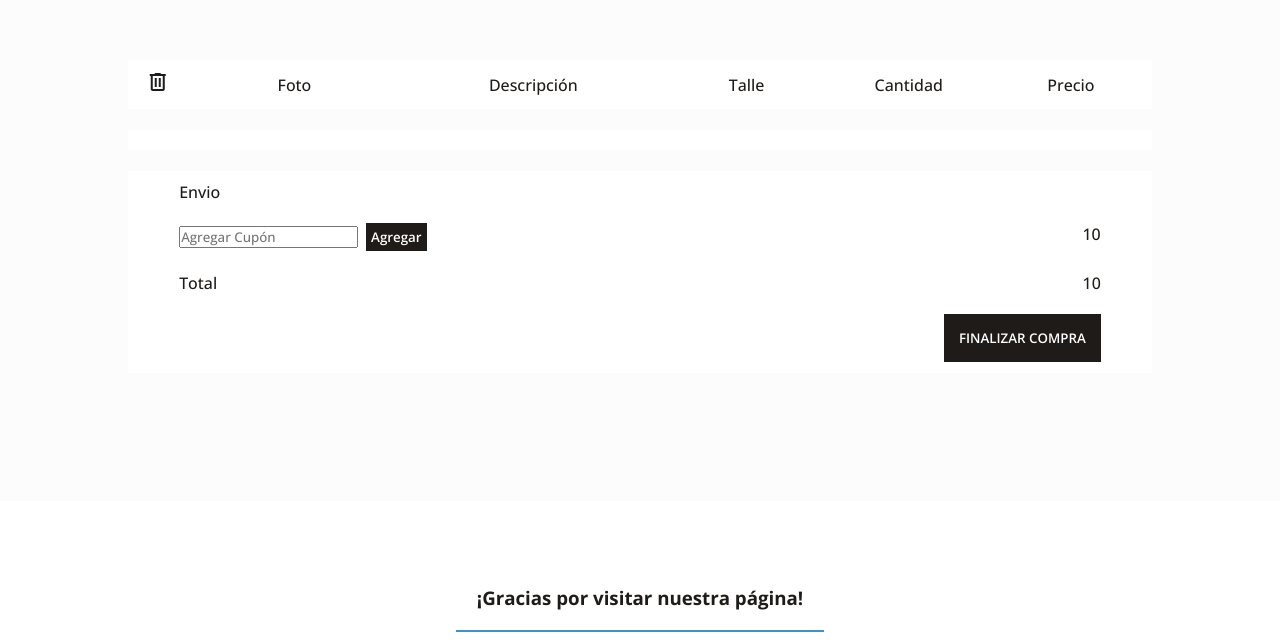
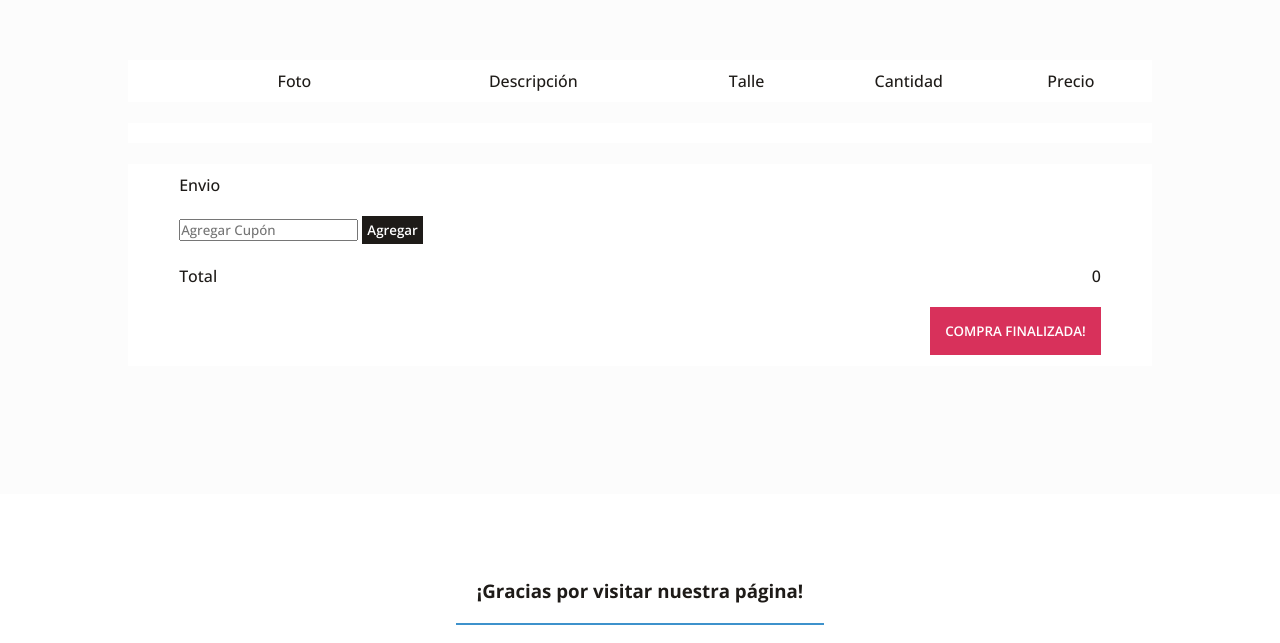
Before and after one commit to JMartin79-web/Proyecto-JS, a website: page paginas/carrito.html in a window 1280 px wide. Both pictures are taken after a click on the button "FINALIZAR COMPRA". Shown: the part 138-781 px from the top of the page. Drawn offline with nearby package versions, Linux system fonts and the light colour scheme.

Commit message:
Entrega desafío Incorporar Librerías

```diff
--- a/paginas/carrito.html
+++ b/paginas/carrito.html
@@ -66,8 +66,7 @@
 
 
     <section class="carrito__head">
-        <div class="carrito__head__div1">
-            <span class="material-symbols-outlined">delete</span></div>
+        <div class="carrito__head__div1"></div>
         <div class="carrito__head__div2"><p>Foto</p></div>
         <div class="carrito__head__div3"><p>Descripción</p></div>
         <div class="carrito__head__div4"><p>Talle</p></div>
@@ -91,14 +90,14 @@
 
     <section class="carrito__cupon">
         <div class="carrito__cupon__div1">
-            <input type="text" name="cupon" id="agregar_cupon" placeholder="Agregar Cupón">
-            <button type="submit">Agregar</button>
+            <input type="text" name="cupon" placeholder="Agregar Cupón" id="codigo-cupon">
+            <button id="agregar_cupon">Agregar</button>
         </div>
-        <div class="carrito__cupon__div2"></div>
+        <div class="carrito__cupon__div2"><p id="cupon_invalido"></p></div>
         <div class="carrito__cupon__div3"></div>
         <div class="carrito__cupon__div4"></div>
         <div class="carrito__cupon__div5"></div>
-        <div class="carrito__cupon__div6"><p id="cupon-num">10</p></div>
+        <div class="carrito__cupon__div6"><p id="cupon-num"></p></div>
 
     </section>
 
@@ -108,7 +107,7 @@
         <div class="carrito__total__div3"></div>
         <div class="carrito__total__div4"></div>
         <div class="carrito__total__div5"></div>
-        <div class="carrito__total__div6"><p id="total-num">10</p></div>
+        <div class="carrito__total__div6"><p id="total-num"></p></div>
     </section>
 
     <section class="carrito__finalizar">
@@ -166,7 +165,7 @@
 
 
         <div class="body-row carrito__body__div__row1">
-            <button class="btn-carrito-delete"><span class="material-symbols-outlined">delete</span></button>
+            <span class="material-symbols-outlined btn-carrito-delete">delete</span>
         </div>
         <div class="body-row carrito__body__div__row2"><img class="img_carrito"></div>
         <div class="body-row carrito__body__div__row3"><p></p></div>
--- a/src/carrito.js
+++ b/src/carrito.js
@@ -1,15 +1,17 @@
 arrayCarrito = []
-
 
 // RECORREMOS EL STORAGE
 for(let i = 0; i< localStorage.length; i++){
     let key = localStorage.key(i)
     clave = key
     console.log(clave)
-    let producto = JSON.parse(localStorage.getItem(key))
+    //
 
     // Si la clave(es decir el nombre de donde se guardaron los datos del producto en el LocalStorage), es "productoJSON", significa que es un local del la página shop, y por ende no tiene que estar en el carrito(porque su proposito es recopilar la información para mandarlo a la pagina producto). Por eso, solo se pushean al array los que no tienen ese valor en la clave.
-    if(clave !== "productoJSON" && "diaLimite"){arrayCarrito.push(producto)}
+    if((clave !== "productoJSON") && (clave !== "diaLimite") && (clave !== "dark-mode")){
+        let producto = JSON.parse(localStorage.getItem(key))
+        arrayCarrito.push(producto)
+    }
 
 }
 
@@ -19,6 +21,9 @@ const carritoBody = document.getElementById("carrito__body")
 // Crear constante para template y fragment
 const carritoTemplate = document.getElementById("template__carrito__body").content
 const carritoFragmetn = document.createDocumentFragment()
+
+// Crear array para guardar el precio de la cantidad*precio de todos los productos
+const precioMultiplicado = []
 
 // Por cada producto, colocamos su info dentro del carrito
 arrayCarrito.forEach((producto) => {
@@ -30,27 +35,55 @@ arrayCarrito.forEach((producto) => {
     carritoTemplate.querySelector(".carrito__body__div__row5 p").innerText = producto.cantidad
     carritoTemplate.querySelector(".carrito__body__div__row6 p").innerText = producto.precio
 
+    // Parsear y multiplicar los precios por cantidad de cada producto y guardarlo en un array
+    let cantidad = +producto.cantidad
+    let precio = +producto.precio
+    precioMultiplicado.push(cantidad*precio)
+
     const clone = carritoTemplate.cloneNode(true)
     carritoFragmetn.appendChild(clone)
 });
-
 carritoBody.appendChild(carritoFragmetn)
 
-// Eliminar producto
 
-const deleteBtn = document.querySelectorAll(".btn-carrito-delete")
-console.log(deleteBtn)
-deleteBtn.addEventListener("click", () => {
-    console.log("hola")
+// ALGORITMO DE AGREGAR CUPÓN
+
+
+
+// ALGORITMO PARA FINALIZAR LA COMRPA
+// Conseguir el precio del envio y cupon de descuento
+const envioCarrito =  +document.getElementById("envio-num").innerText
+const cuponCarrito =  +document.getElementById("cupon-num").innerText
+
+let totalCarrito = 0;
+precioMultiplicado.forEach( (p) => { totalCarrito += p} )
+
+//console.log(document.getElementById("total-num").innerText)
+document.getElementById("total-num").innerText = totalCarrito + (envioCarrito) + (cuponCarrito)
+
+// Evento de finalizar compra
+btnFinalizarPulsado = document.getElementById("finalizar-compraBtn")
+btnFinalizarPulsado.addEventListener("click", () => {
+    btnPulsado = (elemento, textoNuevo) => {
+        elemento.setAttribute("id", "btn-clicked"); elemento.innerText = textoNuevo;
+        Toastify({
+            text: "Felicidades! Finalizaste tu compra",
+            gravity: "bottom",
+            position: "center",
+            duration: 2000,
+        }).showToast();
+
+    }
+    btnPulsado(document.getElementById("finalizar-compraBtn"),"COMPRA FINALIZADA!")
 })
 
 
-// ALGORITMO PARA FINALIZAR LA COMRPA
-const envioCarrito =  document.getElementById("envio-num")
-const cuponCarrito =  document.getElementById("cupon-num")
-const totalCarrito =  document.getElementById("total-num")
+// ELIMINAR PRODUCTO
+const deleteBtn = document.querySelectorAll(".btn-carrito-delete")
 
-// Pusheamos los precios a un array
-const sumarCarrito = []
-function conseguirPrecios(){document.querySelectorAll(".body-precio").forEach( (precio) => {sumarCarrito.push(precio.innerHTML)})}
-setTimeout( (conseguirPrecios()), 0 )
+// como deleteBtn llama a un objeto, no se le puede pasar el addEventListener. Por eso, se hace lo siguiente
+for (const btn of deleteBtn) {
+    btn.addEventListener("click", () => {
+        localStorage.getItem()
+    })
+}
```
Also changed, not shown: paginas/productos/producto.html (+2 -2 lines), src/producto.js (+4 -6 lines).
